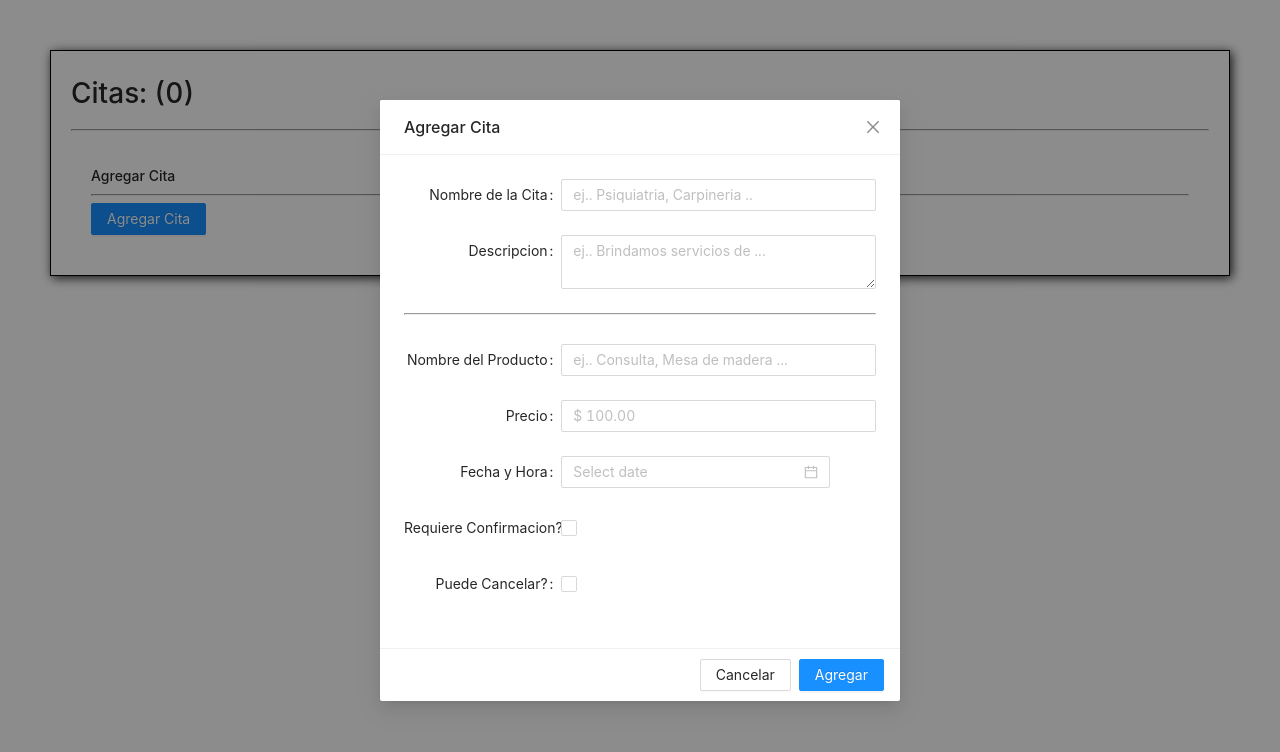
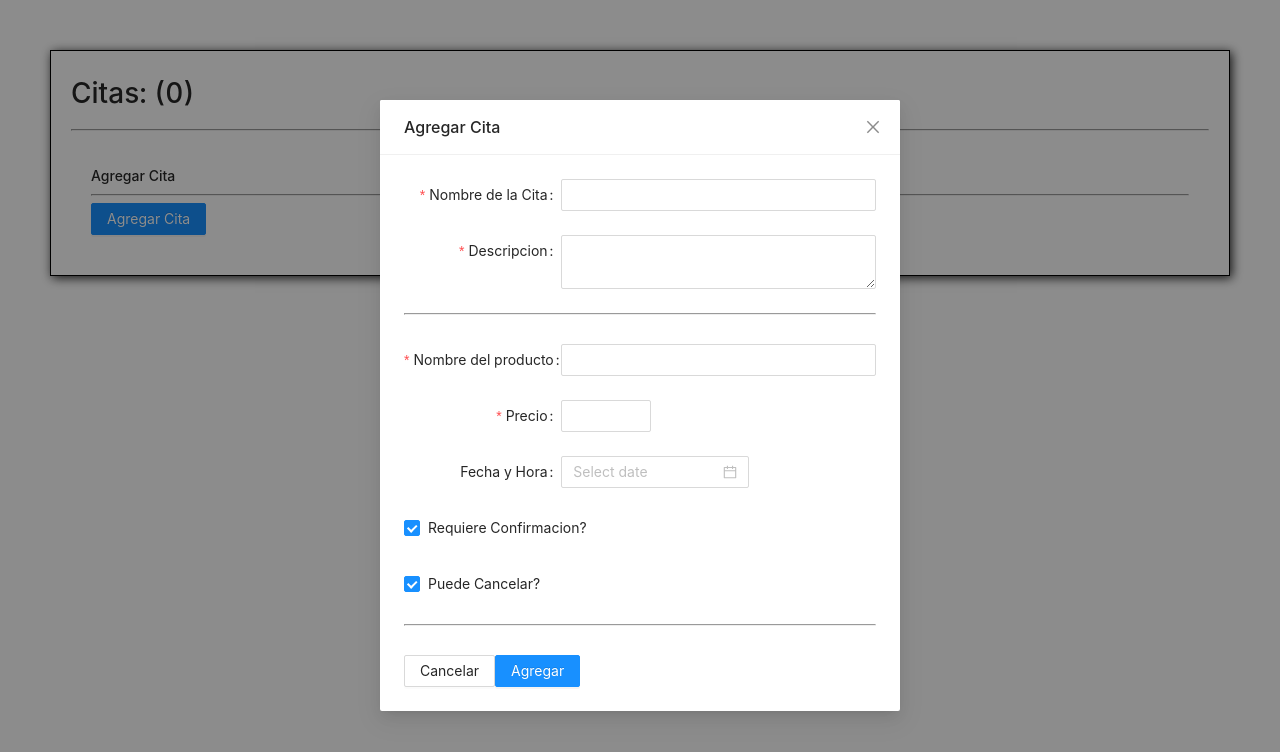
Before and after one commit to Panik-Attack/Citas, a React (Create React App) app: page / in a window 1280 px wide. Both pictures are taken after a click on the button "Agregar Cita". Shown: the top 752 px of the page. Built offline with nearby package versions, Linux system fonts and the light colour scheme.

Commit message:
Cambios para que funcionase agregar una cita

```diff
--- a/src/components/citas/BasicInfo/BasicInfo.js
+++ b/src/components/citas/BasicInfo/BasicInfo.js
@@ -1,67 +1,76 @@
-import React, { useReducer } from "react";
-import { Input, Checkbox, DatePicker, Form } from "antd";
-import { useForm } from "../../../hooks/useForm";
-import { todoReducer as citaReducer } from "../../disponibilidad/CitaReducer";
+import React from "react";
+// import React, { useEffect, useReducer } from "react";
+import { Input, InputNumber, Checkbox, DatePicker, Form, Button } from "antd";
+// import { useForm } from "../../../hooks/useForm";
+// import { citaReducer } from "../../disponibilidad/CitaReducer";
 import "antd/dist/antd.css";
 
 
 const {Item} = Form
 const { TextArea } = Input;
 
-export const BasicInfo = () => {
-  const [dispatch] = useReducer(citaReducer, []);
+// const init = () =>{
+//   return JSON.parse(localStorage.getItem('todos'))|| []
+// }
 
-  const [
-    {
-      nombreCita,
-      nombreProducto,
-      precioProducto,
-      description,
-      date,
-      confirm,
-      cancel,
-    },
-    handleInputChange,
-    handleCheckChange,
-    reset,
-  ] = useForm({
-    nombreCita: "",
-    nombreProducto: "",
-    precioProducto: "",
-    description: "",
-    date: "",
-    confirm: "",
-    cancel: "",
-  });
+export const BasicInfo = ({closeModal, handleAddCita}) => {
+  // const [citas, dispatch] = useReducer(citaReducer, [], init);
 
-  const handleAddCita = (newCita) => {
-    dispatch({
-      type: "add",
-      payload: newCita,
-    });
-  };
+  // useEffect(() => {
+  //   localStorage.setItem('citas', JSON.stringify( citas ))
+  // }, [citas])
 
-  const handleSubmit = (e) => {
-    e.preventDefault();
+  // const [
+  //   {
+  //     nombreCita,
+  //     nombreProducto,
+  //     precioProducto,
+  //     description,
+  //     date,
+  //     confirm,
+  //     cancel,
+  //   },
+  //   reset,
+  // ] = useForm({
+  //   nombreCita: "",
+  //   nombreProducto: "",
+  //   precioProducto: "",
+  //   description: "",
+  //   date: "",
+  //   confirm: "",
+  //   cancel: "",
+  // });
 
-    if (description.trim().length <= 1) {
-      return;
-    }
+  // const handleAddCita = (newCita) => {
 
-    const newCita = {
-      id: new Date().getTime(),
-      nombreCita: nombreCita,
-      nombreProducto: nombreProducto,
-      precioProducto: precioProducto,
-      description: description,
-      date: date,
-      confirm: confirm,
-      cancel: cancel,
-    };
+  //   dispatch({
+  //     type: "add",
+  //     payload: newCita,
+  //   });
 
-    handleAddCita(newCita);
-    reset();
-  };
+  // };
+
+  // const handleSubmit = (e) => {
+  //   e.preventDefault();
+
+  //   if (description.trim().length <= 1) {
+  //     return;
+  //   }
+
+  //   const newCita = {
+  //     id: new Date().getTime(),
+  //     nombreCita: nombreCita,
+  //     nombreProducto: nombreProducto,
+  //     precioProducto: precioProducto,
+  //     description: description,
+  //     date: date,
+  //     confirm: confirm,
+  //     cancel: cancel,
+  //   };
+
+  //   handleAddCita(newCita);
+  //   reset();
+  // };
 
   const layout={
     labelCol:{
@@ -71,73 +80,102 @@ export const BasicInfo = () => {
       span: 16,
     }
   }
+
+  const formSuccess=(datos)=>{
+    console.log('Formulario enviado',datos)
+
+    const newCita = {
+      id: new Date().getTime(),
+      done: false,
+      ...datos
+    }
+
+    console.log(newCita.id)
+
+    handleAddCita(newCita)
+
+  }
+
+  const formFailed = (error) =>{
+    console.log('Error', error)
+  }
+
   return (
     <div className="container_form">
+      <Form
+        name="formulario"
+        initialValues={{
+          confirm: true,
+          cancel: true
+        }}
+        onFinish={formSuccess}
+        onFinishFailed={formFailed}
+        {...layout}
+        >
 
+          <Item
+              label="Nombre de la Cita"
+              name='nombreCita'
+              rules={[{
+                required: true,
+                message: 'Por favor ingresar el nombre de la cita'
+                }]}>
+              <Input/>
+          </Item>
 
-      <Form {...layout}>
-
-          <Item label="Nombre de la Cita">
-            <Input
-              placeholder="ej.. Psiquiatria, Carpineria .."
-              type="text"
-              name="nombreCita"
-              autoComplete="off"
-              onChange={handleInputChange}
-            />
-          </Item>
-          <Item label='Descripcion'>
-            <TextArea
-              placeholder="ej.. Brindamos servicios de ..."
-              type="text"
-              name="description"
-              autoComplete="off"
-              onChange={handleInputChange}
-            />
+          <Item
+              label='Descripcion'
+              name='descripcionCita'
+              rules={[{
+                required: true,
+                message: 'Por favor ingresar la descripcion de la cita'
+              }]}>
+              <TextArea/>
           </Item>
           <hr />
           <br/>
           {/* Buttom Section */}
-          <Item label='Nombre del Producto'>
-            <Input
-              placeholder="ej.. Consulta, Mesa de madera ..."
-              type="text"
-              name="nombreProducto"
-              onChange={handleInputChange}
-            />
+
+          <Item
+              label='Nombre del producto'
+              name='nombreProducto'
+              rules={[{
+                required: true,
+                message: 'Por favor ingresar el nombre del Producto'
+                }]}>
+              <Input/>
           </Item>
 
-          <Item label='Precio'>
-            <Input
-              placeholder="$ 100.00 "
-              type="number"
-              name="precioProducto"
-              onChange={handleInputChange}
-            />
+          <Item
+              label='Precio'
+              name='precioProducto'
+              rules={[{
+                  required: true,
+                  message: 'Por favor ingresar el precio del Producto'
+                  }]}>
+              <InputNumber/>
           </Item>
 
-          <Item label='Fecha y Hora'>
-            <DatePicker
-              renderExtraFooter={() => "extra footer"}
-              showTime
+          <Item
+              label='Fecha y Hora'
               name="date"
-              // onChange={handleInputChange}
-            />
+              >
+              <DatePicker/>
           </Item>
 
-          <Item label='Requiere Confirmacion?'>
-            <Checkbox
-              name="confirm"
-              onChange={handleCheckChange}
-            />
+          <Item name='confirm' valuePropName="checked">
+            <Checkbox>Requiere Confirmacion?</Checkbox>
           </Item>
 
-          <Item label='Puede Cancelar?'>
-            <Checkbox
-              name="cancel"
-              onChange={handleCheckChange}
-            />
+          <Item name='cancel' valuePropName="checked">
+            <Checkbox>Puede Cancelar?</Checkbox>
           </Item>
+
+          <hr/>
+          <br/>
+
+          <Button onClick={closeModal}>Cancelar</Button>
+          <Button type='primary' htmlType="submit">Agregar</Button>
 
       </Form>
     </div>
--- a/src/components/disponibilidad/CitaAdd.js
+++ b/src/components/disponibilidad/CitaAdd.js
@@ -1,34 +1,15 @@
 import React, { useState } from 'react'
-import { useForm } from '../../hooks/useForm'
 import { Button, Modal } from 'antd';
 import { BasicInfo } from '../citas/BasicInfo/BasicInfo';
 import './citaAdd.scss';
 
 export const CitaAdd = ({handleAddCita}) => {
-    const [{description}, handleInputChange, reset] = useForm({
-        description: ''
-    })
 
-    const handleSubmit = (e) => {
-        e.preventDefault()
-
-        if( description.trim().length <= 1){
-            return
-        }
-
-        const newCita = {
-            id: new Date().getTime(),
-            desc: description,
-            done: false
-        }
-
-        handleAddCita(newCita)
-        reset()
-    }
     // modal Controller
     const [modal, setModal] = useState(false)
 
     const openModal=(e)=>{
+        e.preventDefault()
         setModal(true)
     }
 
@@ -47,13 +28,14 @@ export const CitaAdd = ({handleAddCita}) => {
         title='Agregar Cita'
         open={modal}
         onCancel={closeModal}
-        footer={[
-            <Button onClick={closeModal}>Cancelar</Button>,
-            <Button type='primary'>Agregar</Button>
-        ]}
+        footer={null}
+        // footer={[
+        //     <Button onClick={closeModal}>Cancelar</Button>,
+        //     <Button type='primary'>Agregar</Button>
+        // ]}
         // onOk={PENDIENTE}
     >
-            <BasicInfo />
+            <BasicInfo closeModal={closeModal} handleAddCita={handleAddCita} />
     </Modal>
 
 
--- a/src/components/disponibilidad/CitaApp.js
+++ b/src/components/disponibilidad/CitaApp.js
@@ -1,16 +1,21 @@
-import React, {useReducer  } from 'react'
-import {todoReducer as citaReducer} from './CitaReducer'
+import React, {useEffect, useReducer  } from 'react'
+import {citaReducer} from './CitaReducer'
 import {CitasList} from './CitasList'
 import { CitaAdd } from './CitaAdd'
 
 import './citasApp.scss'
 
-
-
+const init = () =>{
+    return JSON.parse(localStorage.getItem('todos'))|| []
+}
 
 export const CitaApp = () => {
 
-    const [citas, dispatch] = useReducer(citaReducer, [], )
+    const [citas, dispatch] = useReducer(citaReducer, [], init)
+
+    useEffect(() => {
+        localStorage.setItem('citas', JSON.stringify( citas ))
+      }, [citas])
 
     const handleDelete = (citaId) =>{
 
@@ -45,7 +50,7 @@ export const CitaApp = () => {
         <h1>Citas: ({citas.length})</h1>
         <hr/>
 
-        <div >
+        <div>
 
             <div>
 
@@ -53,20 +58,12 @@ export const CitaApp = () => {
                     citas={citas}
                     handleDelete={handleDelete}
                     handleToggle={handleToggle}/>
-
-
             </div>
 
             <div>
-
                 <CitaAdd
                     handleAddCita={handleAddCita}/>
-
-
             </div>
-
-
-
 
         </div>
 
--- a/src/components/disponibilidad/CitaListItem.js
+++ b/src/components/disponibilidad/CitaListItem.js
@@ -1,6 +1,6 @@
 import React from 'react'
 
-export const CitaListItem = ( {todo: cita, handleDelete, handleToggle, index}) => {
+export const CitaListItem = ( {cita, handleDelete, handleToggle, index}) => {
   return (
     <li
         key={cita.id}
@@ -8,7 +8,11 @@ export const CitaListItem = ( {todo: cita, handleDelete, handleToggle, index}) =
         <p
             className={`${cita.done && 'complete'}`}
             onClick={() => handleToggle(cita.id)}
-        >{index + 1}.{cita.desc}</p>
+        >
+            {index + 1}.{cita.nombreCita}
+        </p>
+
+
         <button
             onClick={() => handleDelete(cita.id)}
         >
--- a/src/components/disponibilidad/CitaReducer.js
+++ b/src/components/disponibilidad/CitaReducer.js
@@ -1,5 +1,5 @@
 
-export const todoReducer = (state = [], action) =>{
+export const citaReducer = (state = [], action) =>{
 
     switch ( action.type ) {
         case 'add':
--- a/src/components/disponibilidad/CitasList.js
+++ b/src/components/disponibilidad/CitasList.js
@@ -10,7 +10,7 @@ export const CitasList = ({citas, handleDelete, handleToggle}) => {
                 //TodoListItem
                 <CitaListItem
                     key={cita.id}
-                    todo={cita}
+                    cita={cita}
                     index={i}
                     handleDelete={handleDelete}
                     handleToggle={handleToggle}/>
```
Also changed, not shown: 1 other file (tests, documents, lock files or other folders).
